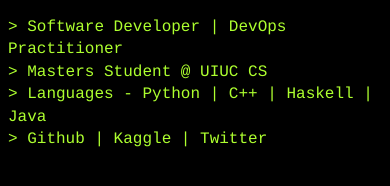
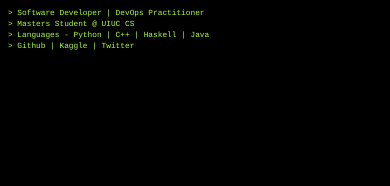
Before and after one commit to umarmahmud/umarmahmud.github.io, a plain HTML site: page index.html in a window 390 px wide. Drawn offline with Linux system fonts and the light colour scheme.

Commit message:
responsive font

```diff
--- a/index.html
+++ b/index.html
@@ -9,7 +9,7 @@
         </title>
         <style>
             body {background-color: black;}
-            p    {color: greenyellow; font-family: Courier; line-height: 1.4;}
+            p    {color: greenyellow; font-family: Courier; line-height: 1.4; font-size: 2vw;}
         </style>
     </head>
     <body>
```
